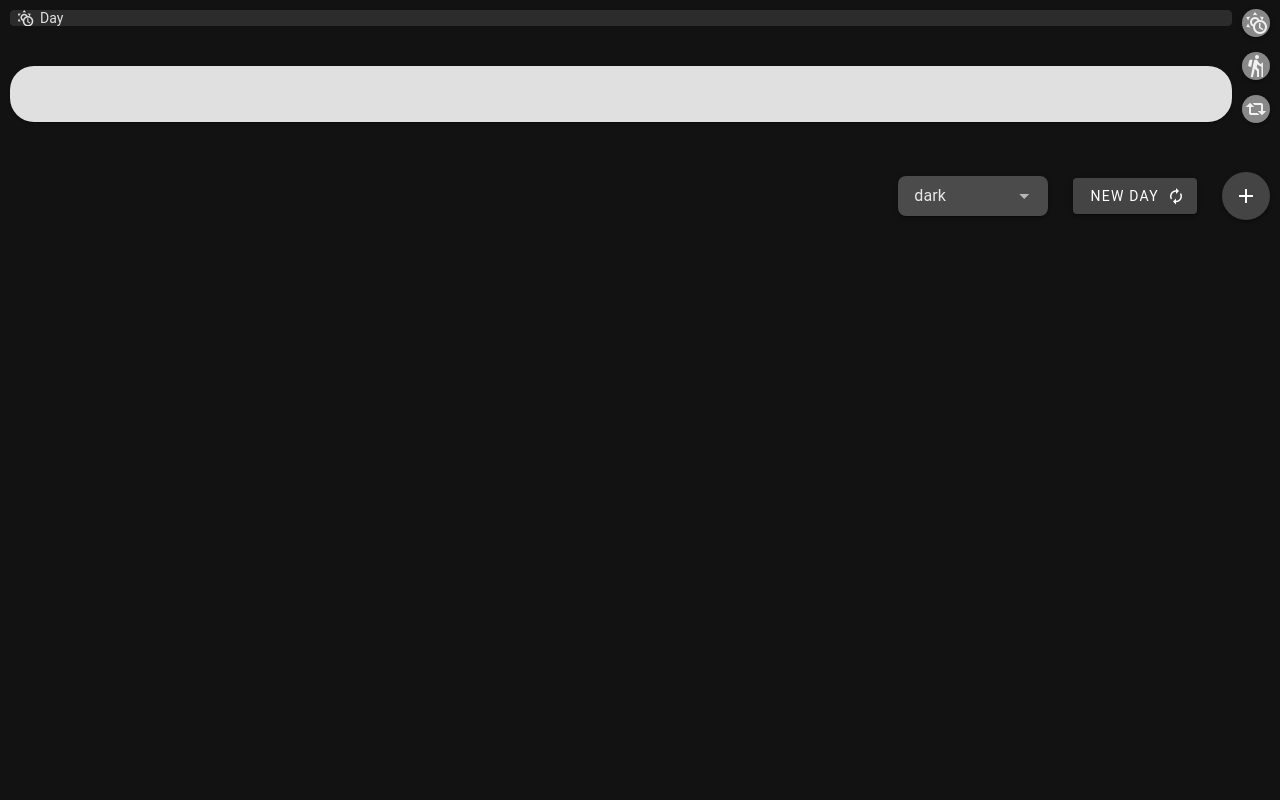
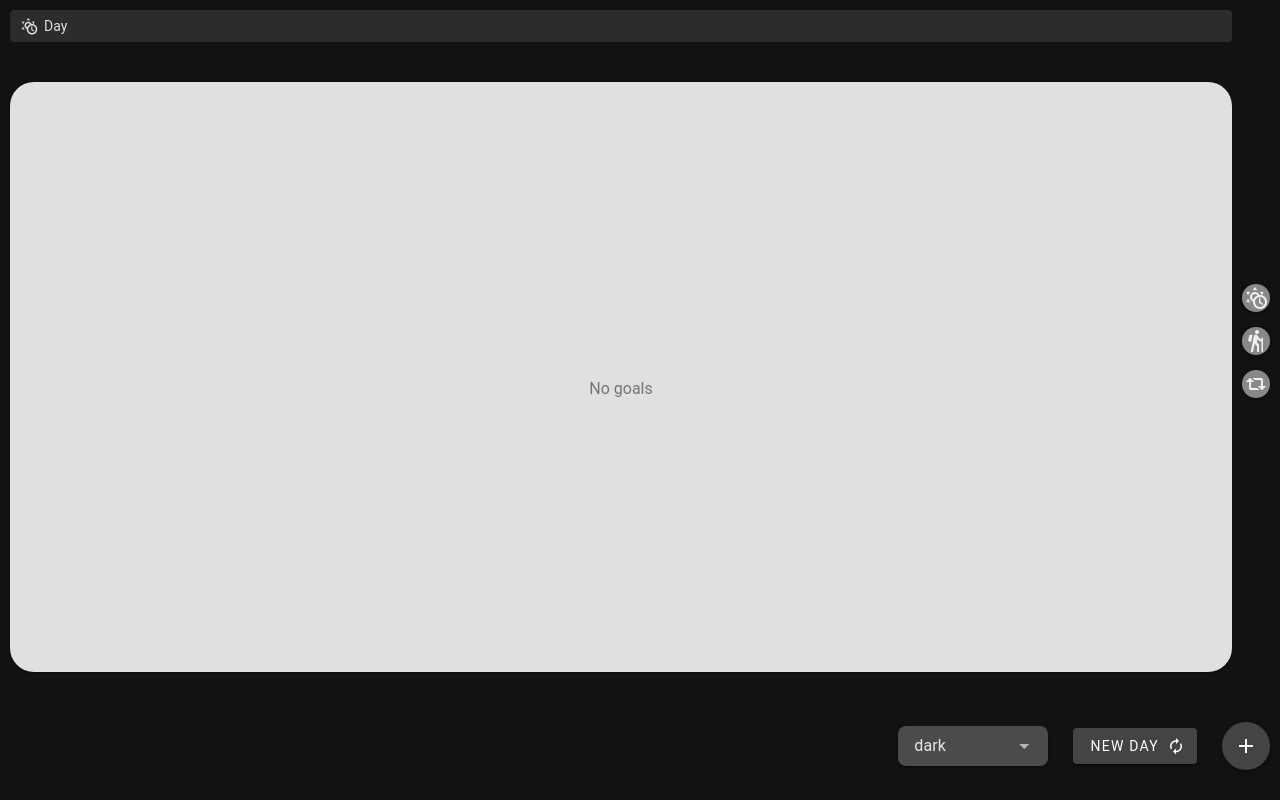
Before and after one commit to Virab-Maestro/CControl, a Vue app: page / in a window 1280 px wide. Built offline with nearby package versions, Linux system fonts and the light colour scheme.

Commit message:
fix: several style & logic issues

```diff
--- a/src/components/Goal.vue
+++ b/src/components/Goal.vue
@@ -22,6 +22,7 @@ const onRmGoal = () => {
   rmGoalDial.value = true;
 }
 const rmGoal = () => {
+  rmGoalDial.value = false;
   goalStore.rmGoal(props.goal.id);
 }
 
--- a/src/components/GoalFormDial.vue
+++ b/src/components/GoalFormDial.vue
@@ -77,11 +77,11 @@ const editGoal = async () => {
 
 const refreshForm = () => {
   goalDesc.value = null;
-  goalAcvType.value = null;
+  goalAcvType.value = 'day';
   goalUnit.value = null;
   goalTotal.value = 0;
   goalCurrentStep.value = 0;
-  goalStepValue.value = 0;
+  goalStepValue.value = 1;
 }
 
 const rules = {
--- a/src/components/GoalGroup.vue
+++ b/src/components/GoalGroup.vue
@@ -11,6 +11,7 @@ defineProps<{
 <template>
   <div class="goal-group__wrapper">
     <v-chip
+        class="pa-4"
         color="primary"
         label
     >
@@ -19,9 +20,10 @@ defineProps<{
     </v-chip>
 
     <v-card class="goal-group overflow-auto" color="primary" variant="elevated" rounded="xl" height="100%">
-      <v-card-item class="pa-5">
+      <v-card-item v-if="goals.length >= 1" class="pa-5">
         <Goal v-for="goal in goals" :goal />
       </v-card-item>
+      <span v-else class="goal-group__hint">No goals</span>
     </v-card>
   </div>
 </template>
@@ -37,6 +39,14 @@ defineProps<{
   flex: 1;
 }
 
+.goal-group__hint {
+  position: absolute;
+  top: 50%;
+  left: 50%;
+  transform: translateX(-50%);
+  color: #757575;
+}
+
 @media(min-width: 1280px) {
   .goal-group__wrapper:nth-child(2) {
     flex: 2;
--- a/src/components/GoalGroups.vue
+++ b/src/components/GoalGroups.vue
@@ -46,15 +46,16 @@ function isActive(t) {
 .goal-groups-wrapper {
   position: relative;
   max-height: calc(100% - 118px);
+  flex: 1;
 }
 
 .goal-groups {
   max-height: 100%;
+  min-height: 100%;
   display: flex;
   justify-content: space-between;
   align-items: stretch;
   gap: 35px;
-  flex: 1;
 }
 
 .goal-groups__nav {
```
Also changed, not shown: 1 other file (tests, documents, lock files or other folders).
